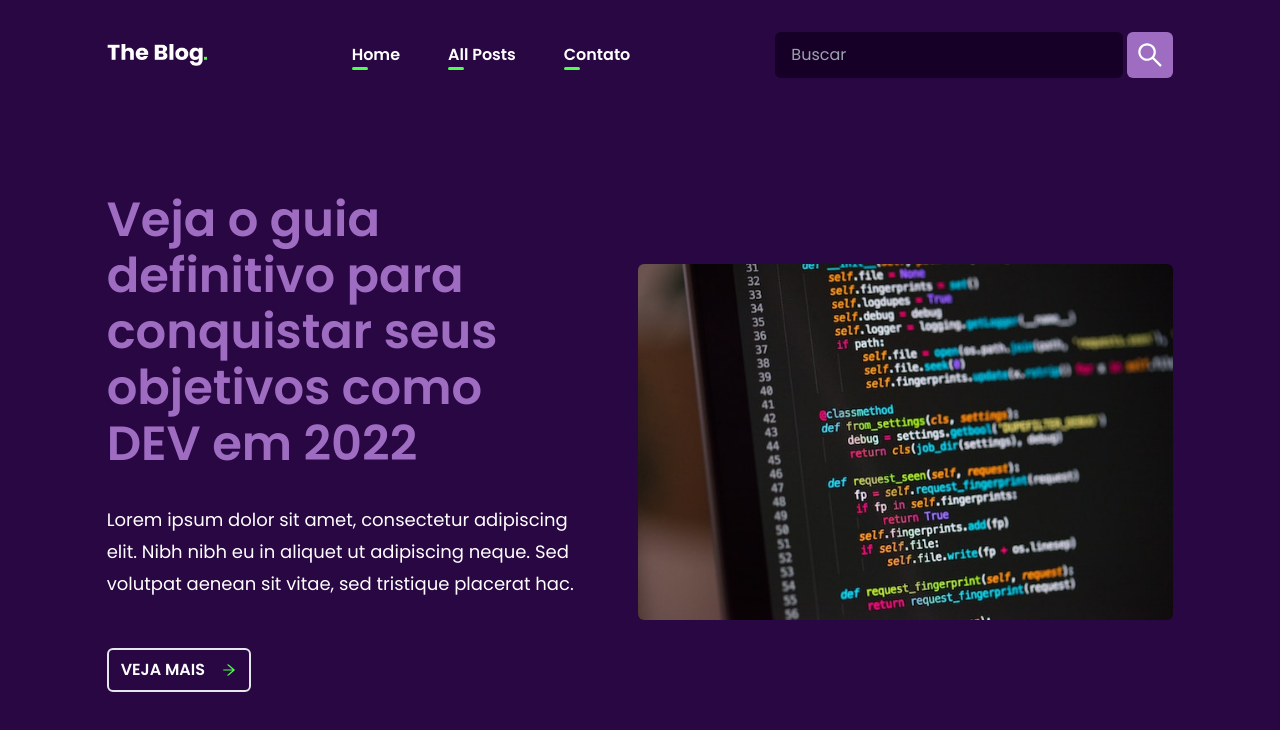
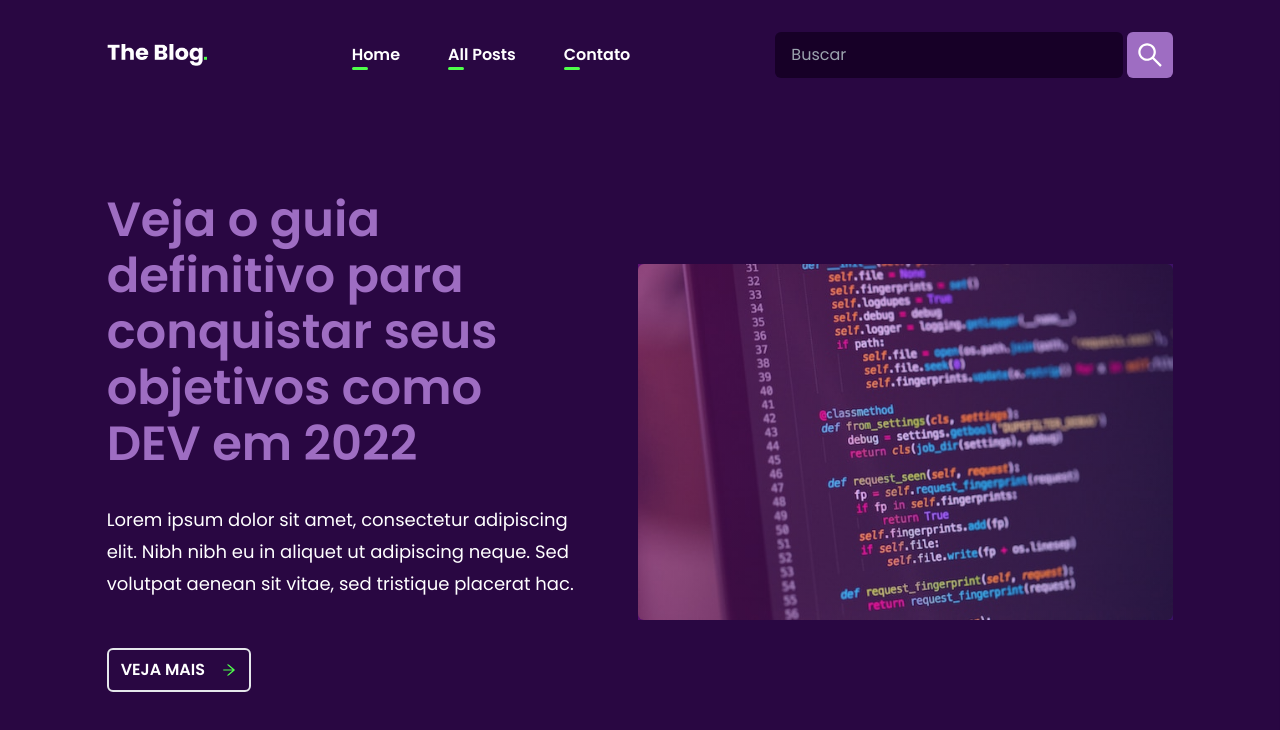
Before and after one commit to roberiof/atom-blog, a Next.js app in the folder atom-challenge/: page / in a window 1280 px wide. Shown: the top 730 px of the page. Built offline with nearby package versions, Linux system fonts and the light colour scheme.

Commit message:
feat[hero]: put degrade on image

```diff
--- a/atom-challenge/pages/components/home/Hero.tsx
+++ b/atom-challenge/pages/components/home/Hero.tsx
@@ -17,7 +17,8 @@ const Hero = () => {
                 </Link>
             </div>
 
-            <div className='hidden xl:flex'>
+            <div className='hidden xl:flex relative' data-aos="zoom-out">
+                <div className='w-full h-full absolute degradeBackground z-10 opacity-40'></div>
                 <Image
                     src="/hero-bg.jpg"
                     width={600}
@@ -25,7 +26,6 @@ const Hero = () => {
                     alt="Coding image"
                     objectFit='cover'
                     className='object-cover rounded-md'
-                    data-aos="zoom-out"
                 />
             </div>
         </section>
--- a/atom-challenge/styles/globals.css
+++ b/atom-challenge/styles/globals.css
@@ -132,4 +132,7 @@
         transform: translateX(0) !important;
     }
 
+    .degradeBackground{
+        background: linear-gradient(104.9deg, rgba(239, 35, 243, 0.7) -2.03%, rgba(195, 38, 228, 0.7) 27.04%, rgba(139, 42, 209, 0.7) 67.97%, rgba(92, 44, 193, 0.7) 107.39%);
+    }
 }
```
